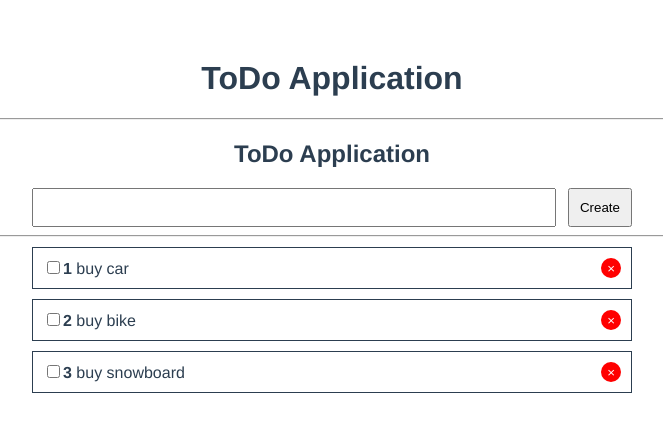
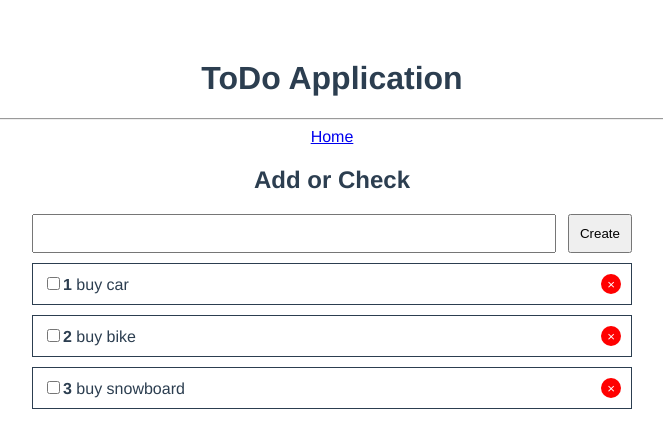
Before and after one commit to HorbynkoIvan/vue2-todo-list, a Vue app: page /todos in a window 1280 px wide. Shown: the top 448 px of the page, without its empty margins (308-971 px from the left). Built offline with nearby package versions, Linux system fonts and the light colour scheme.

Commit message:
added transition for different link

```diff
--- a/src/Views/Home.vue
+++ b/src/Views/Home.vue
@@ -1,5 +1,6 @@
 <template>
   <div>
     <h1>Home</h1>
+    <router-link to="/todos">Todos</router-link>
   </div>
 </template>
--- a/src/Views/Todos.vue
+++ b/src/Views/Todos.vue
@@ -1,8 +1,8 @@
 <template>
   <div>
-    <h2>ToDo Application</h2>
+    <router-link to="/">Home</router-link>
+    <h2>Add or Check</h2>
     <AddTodo @add-todo="addTodo"/>
-    <hr/>
     <TodoList
       v-bind:todos="todos"
       v-on:remove-todo="removeTodo"
```
